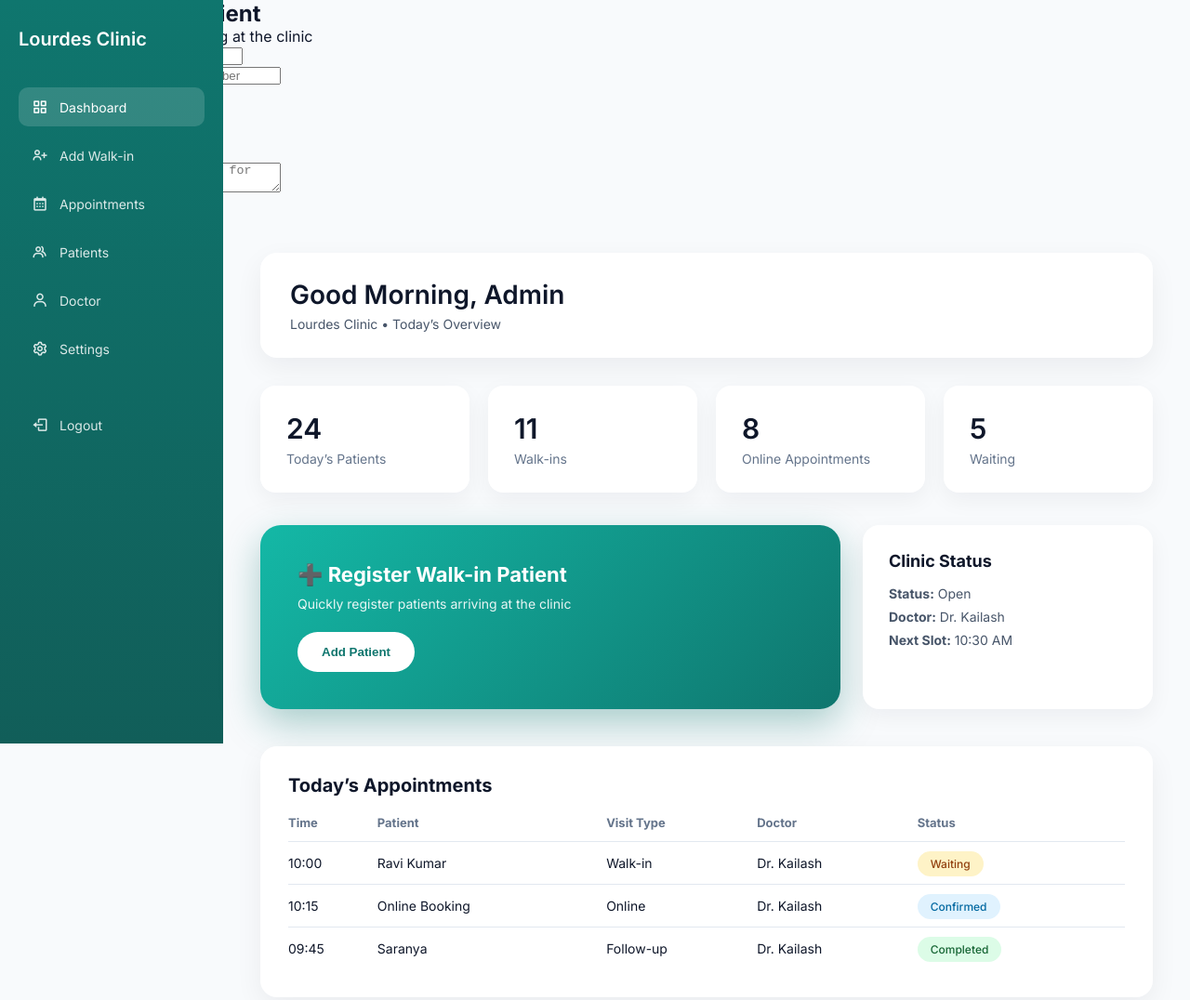
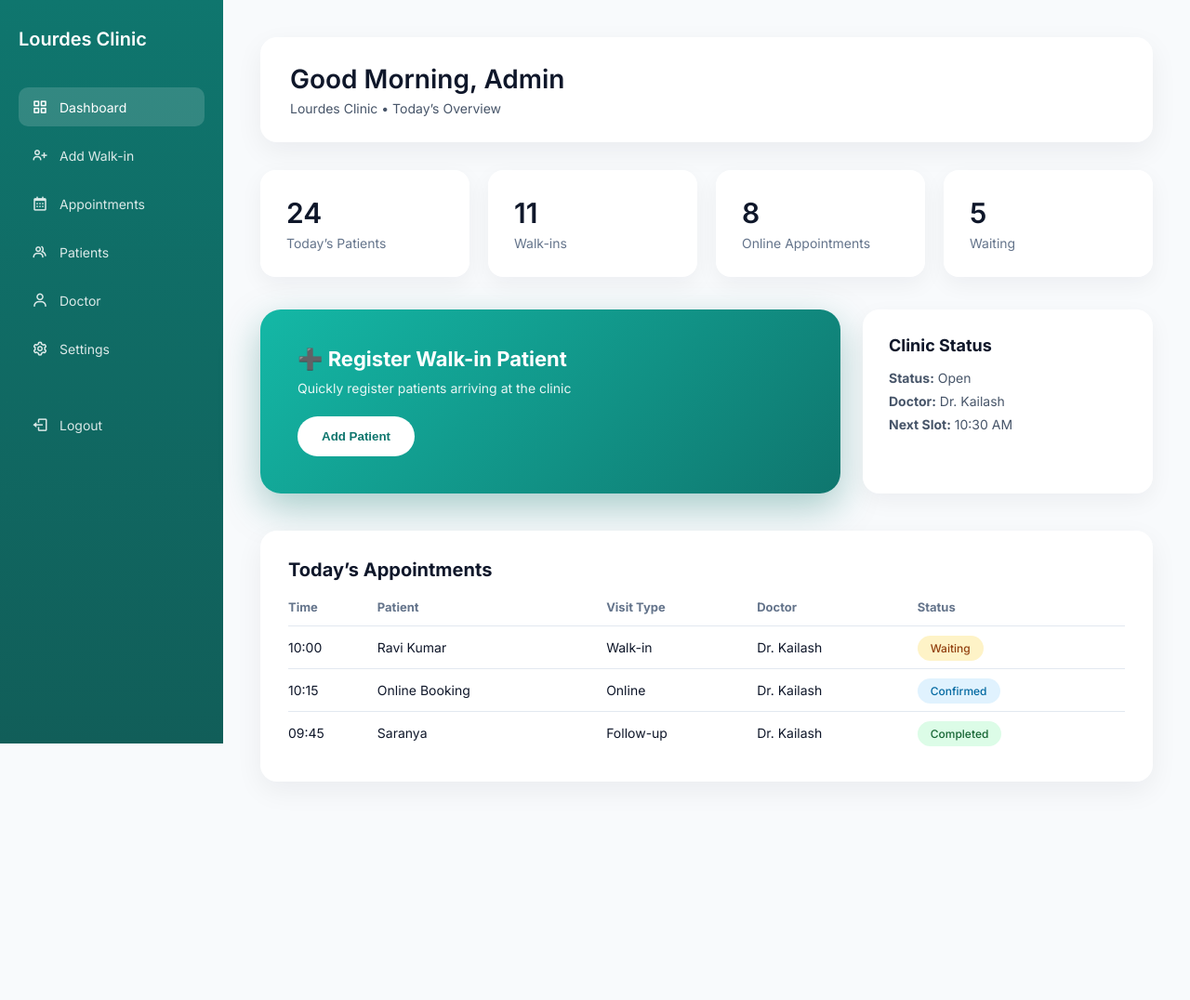
Before and after one commit to moradigitalautomations-spec/lourdes-clinic, a plain HTML site: page admin.html in a window 1280 px wide. Shown: the whole page at 93% size. After the commit the page ends 881 px from the top, so only its background shows below. Drawn offline with nearby package versions, Linux system fonts and the light colour scheme.

Commit message:
Update admin.html
Signed-off-by: MORA DIGITAL AUTOMATIONS <moradigitalautomations@gmail.com>

```diff
--- a/admin.html
+++ b/admin.html
@@ -18,70 +18,10 @@
   <link rel="stylesheet" href="style.css">
 </head>
   <!-- ================= WALK-IN PATIENT MODAL ================= -->
-<div class="modal-overlay" id="patientModal">
-  <div class="modal-card" data-aos="zoom-in">
-    <h2>Register Walk-in Patient</h2>
-    <p class="modal-subtext">Quickly register patients arriving at the clinic</p>
 
-    <form class="patient-form">
-      <div class="form-group">
-        <label>Full Name</label>
-        <input type="text" placeholder="Patient full name" required>
-      </div>
 
-      <div class="form-group">
-        <label>Mobile Number</label>
-        <input type="tel" placeholder="10-digit mobile number" required>
-      </div>
 
-      <div class="form-row">
-        <div class="form-group">
-          <label>Age</label>
-          <input type="number" placeholder="Age">
-        </div>
 
-        <div class="form-group">
-          <label>Gender</label>
-          <select>
-            <option>Select</option>
-            <option>Male</option>
-            <option>Female</option>
-            <option>Other</option>
-          </select>
-        </div>
-      </div>
-
-      <div class="form-group">
-        <label>Visit Type</label>
-        <select>
-          <option>Walk-in</option>
-          <option>Follow-up</option>
-          <option>Review</option>
-        </select>
-      </div>
-
-      <div class="form-group">
-        <label>Appointment Slot</label>
-        <select>
-          <option>09:00 – 09:15</option>
-          <option>09:15 – 09:30</option>
-          <option>09:30 – 09:45</option>
-          <option>10:00 – 10:15</option>
-        </select>
-      </div>
-
-      <div class="form-group">
-        <label>Notes (optional)</label>
-        <textarea placeholder="Internal notes for staff"></textarea>
-      </div>
-
-      <div class="modal-actions">
-        <button type="button" class="btn-cancel">Cancel</button>
-        <button type="submit" class="btn-primary">Register & Assign</button>
-      </div>
-    </form>
-  </div>
-</div>
 
 <body>
 
```
